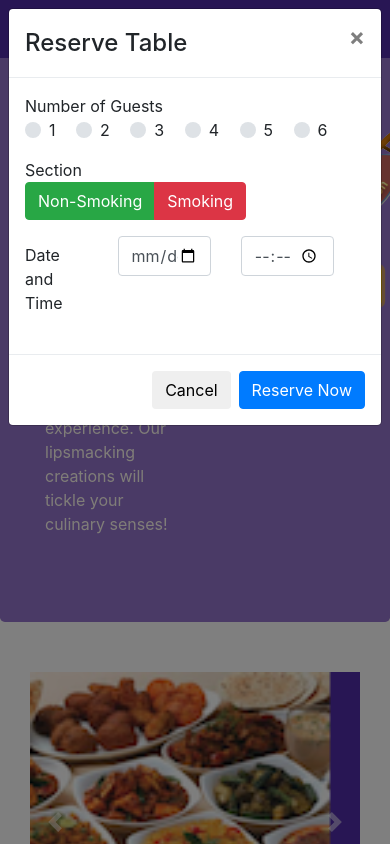
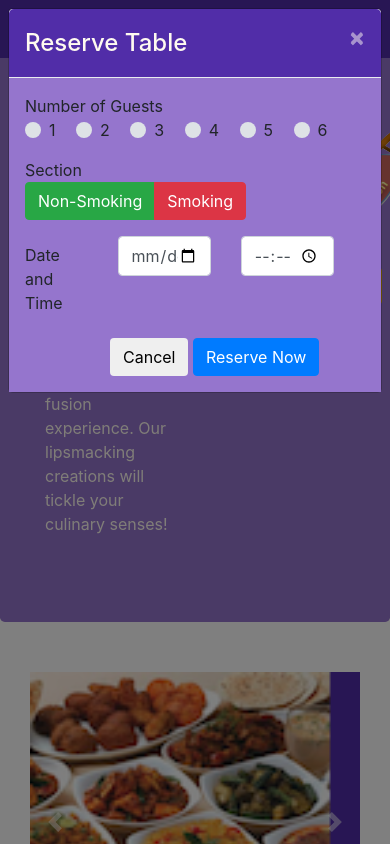
Before and after one commit to rrockwel/conFusion, a website: page index.html in a window 390 px wide. Both pictures are taken after a click on the button "Reserve Table". Shown: the top 844 px of the page. Drawn offline with nearby package versions, Linux system fonts and the light colour scheme.

Commit message:
Assignment 4

```diff
--- a/css/styles.css
+++ b/css/styles.css
@@ -51,3 +51,20 @@ body {
   right: 0px;
   position: absolute;
   bottom: 0px; }
+
+.modal-header {
+  background: #512da8;
+  color: floralwhite;
+}
+
+.modal-header .close {
+  color: floralwhite;
+}
+
+.modal-body {
+  background: #9575cd;
+  }
+
+.modal-footer {
+  background: #9575cd;
+}
--- a/index.html
+++ b/index.html
@@ -29,7 +29,8 @@
                     <li class="nav-item"><a class="nav-link" href="./contactus.html"><span class="fa fa-phone">Contact</a></li>
                 </ul>
                 <span class="navbar-text">
-                    <a data-toggle="modal" data-target="#loginModal">Login</a>
+                    <!-- Remove data-toggle and data-target and replace functionality with javascript/jQuery -->
+                    <a id = 'loginButton'>Login</a>
                 </span>
             </div>
         </div>
@@ -81,17 +82,17 @@
                 </div>
 
                 <div class="col-6">
+                        <!-- Remove data-toggle and data-target and replace functionality with javascript/jQuery -->
                         <img src="img/logo.png" class="ml-5">
-                        <a data-toggle="modal" data-target="#reserveTableModal" class="btn btn-warning col-11 col-sm-9 col-md-6 offset-md-1 mt-4 ml-5" data-toggle="tooltip" data-html="true" title="or Call Us at <br><strong>+852 12345678</strong>" data-placement="bottom" href="#reserve" role="button">Reserve Table</a>
+                        <a id = 'reserveButton' class="btn btn-warning col-11 col-sm-9 col-md-6 offset-md-1 mt-4 ml-5" data-toggle="tooltip" data-html="true" title="or Call Us at <br><strong>+852 12345678</strong>" role="button">Reserve Table</a>
                 </div>
             </div>
         </div>
 
     </header>
 
-     <!-- Create modal for reserve table button (based on reserve table form at bottom of page) -->
         <div id="reserveTableModal" class="modal fade" role="dialog">
-            <div class="modal-dialog"  role="content">
+            <div class="modal-dialog" role="content">
                 <div class="modal-content">
                     <div class="modal-header">
                         <h4 class="modal-title" id="reserveModalTitle">Reserve Table</h4>
@@ -152,12 +153,13 @@
                                     <input type="time" class="form-control" id="timeModal" name="timeModal" placeholder="Time">
                                 </div>
                             </div>
+                            <div class="offset-3">
+                                <button type="button" class="btn btn-seconday" data-dismiss="modal">Cancel</button>
+                                <button type="button" class="btn btn-primary">Reserve Now</button>
+                            </div>
                         </form>
                     </div>
-                    <div class="modal-footer">
-                        <button type="button" class="btn btn-seconday" data-dismiss="modal">Cancel</button>
-                        <button type="button" class="btn btn-primary">Reserve Now</button>
-                    </div>
+
                 </div>
             </div>
         </div>
@@ -384,6 +386,17 @@
             }
         })
 
+        $('#loginButton').click(function(){
+            $('#loginModal').modal('show');
+        });
+
+        $('#reserveButton').click(function(){
+            $('#reserveTableModal').modal('show');
+
+        });
+
+
+
     });
 
 
```
